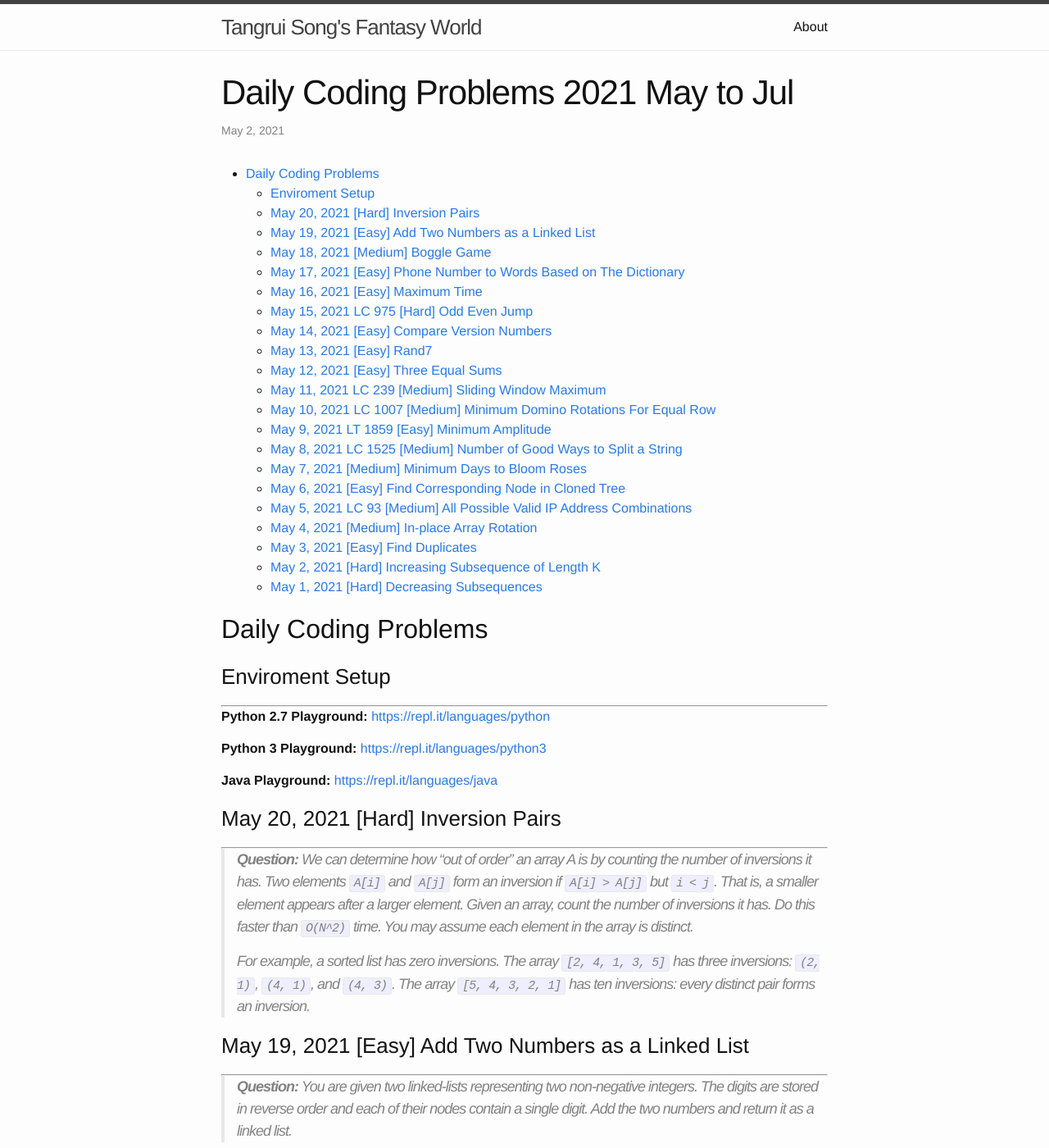
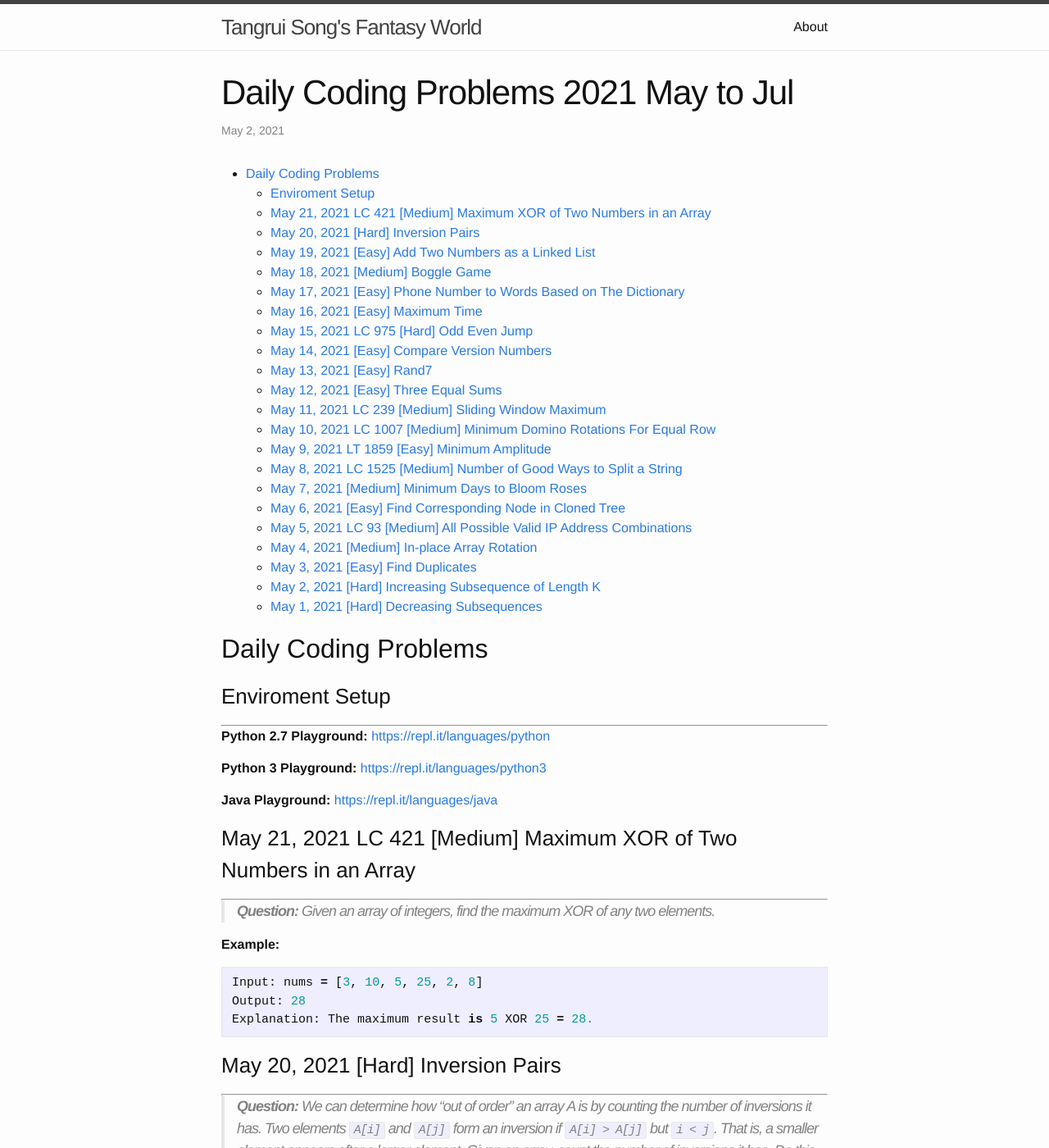
Before and after one commit to trsong/trsong.github.io, a Jekyll site: the page built from _posts/2021-05-01-DailyQuestionsMay.md, in a window 1280 px wide and 1400 px high. Shown: the whole window at 82% size. Built offline with Jekyll 4.4.1, drawn with Linux system fonts in a browser that asks for light colours; some of the changed text lies outside the part shown.

Commit message:
Add May 21 question

````diff
--- a/_posts/2021-05-01-DailyQuestionsMay.md
+++ b/_posts/2021-05-01-DailyQuestionsMay.md
@@ -18,6 +18,17 @@ categories: Python/Java
 
 **Java Playground:** [https://repl.it/languages/java](https://repl.it/languages/java)
 
+
+### May 21, 2021 LC 421 \[Medium\] Maximum XOR of Two Numbers in an Array
+---
+> **Question:** Given an array of integers, find the maximum XOR of any two elements.
+
+**Example:**
+```py
+Input: nums = [3, 10, 5, 25, 2, 8]
+Output: 28
+Explanation: The maximum result is 5 XOR 25 = 28.
+```
 
 ### May 20, 2021 \[Hard\] Inversion Pairs
 ---
````
